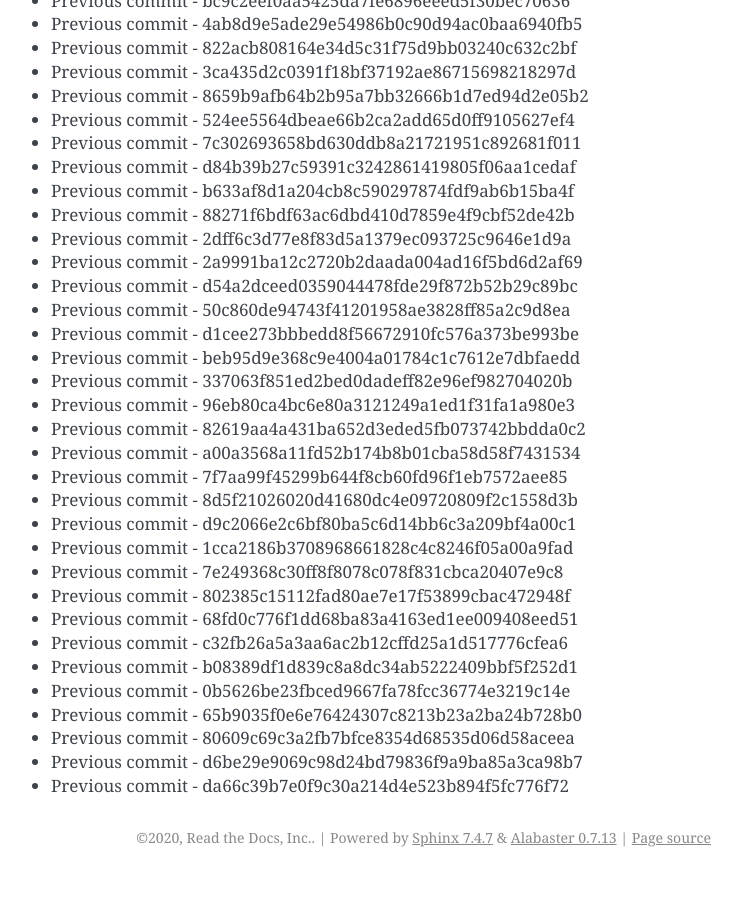
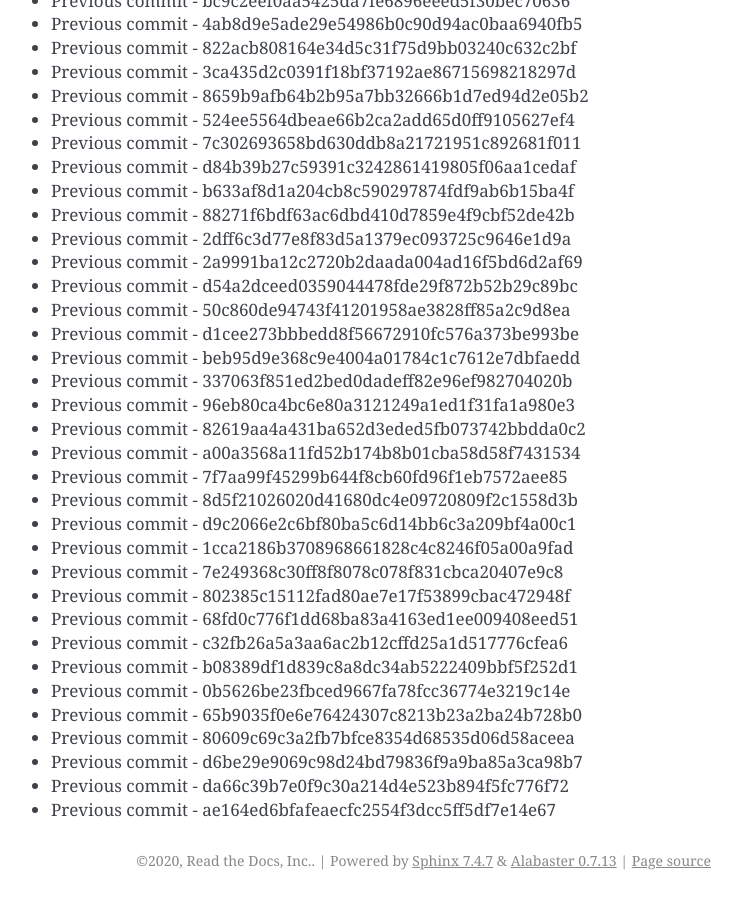
Before and after one commit to readthedocs/rtd-git-stresstest, a Sphinx documentation site: the page built from docs/updates.rst, in a window 1280 px wide and 900 px high, scrolled down 80898 px. Shown: the whole window, without its empty margins (399-1141 px from the left). Built offline with Sphinx 7.4.7, drawn with Linux system fonts in a browser that asks for light colours; before the commit the page ends 81775 px from its top, so only the background shows below that.

Commit message:
Generating commit from previous: ae164ed6bfafeaecfc2554f3dcc5ff5df7e14e67

```diff
--- a/docs/updates.rst
+++ b/docs/updates.rst
@@ -3431,3 +3431,4 @@ It can be tested for any performance characteristics.
 * Previous commit - 80609c69c3a2fb7bfce8354d68535d06d58aceea
 * Previous commit - d6be29e9069c98d24bd79836f9a9ba85a3ca98b7
 * Previous commit - da66c39b7e0f9c30a214d4e523b894f5fc776f72
+* Previous commit - ae164ed6bfafeaecfc2554f3dcc5ff5df7e14e67
```
